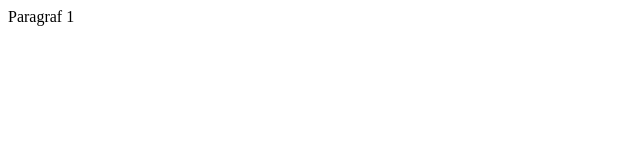
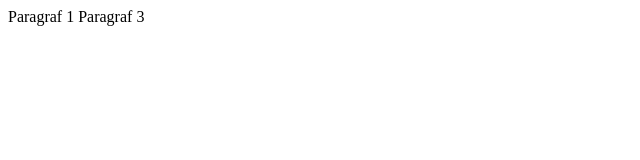
Before and after one commit to radek1251/gitjestgit, a plain HTML site: page index.html in a window 1280 px wide. Shown: the full height of the page, 0-640 px from the left. Drawn offline with Linux system fonts and the light colour scheme.

Commit message:
trzeci paragraf

```diff
--- a/index.html
+++ b/index.html
@@ -8,5 +8,7 @@
 </head>
 <body>
     Paragraf 1
+
+    Paragraf 3
 </body>
 </html>
```
